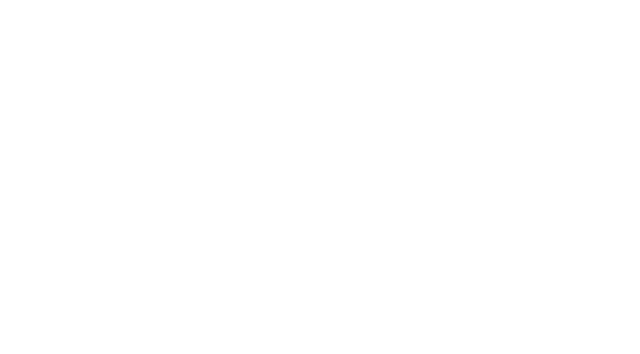
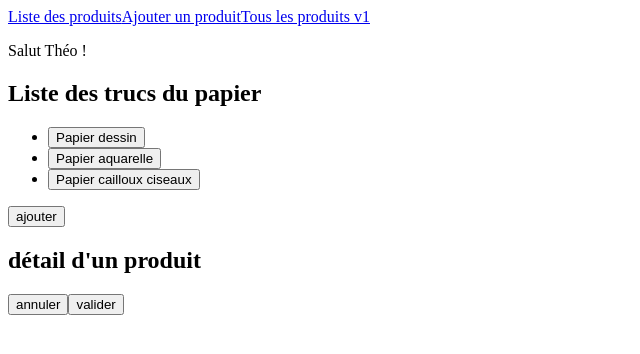
Before and after one commit to STM3900/projet-angular, an Angular app: page /all in a window 1280 px wide. Before the commit this address led to /. Shown: the top 354 px of the page, without its empty margins (0-640 px from the left). Built offline with nearby package versions, Linux system fonts and the light colour scheme.

Commit message:
partie 3 et 4 ok

```diff
--- a/src/app/app-routing.module.ts
+++ b/src/app/app-routing.module.ts
@@ -1,11 +1,13 @@
 import { NgModule } from '@angular/core';
 import { Routes, RouterModule } from '@angular/router';
 import { PaperListComponent } from './paper-list/paper-list.component';
+import { PaperComponent } from './paper/paper.component';
 import { ProduitComponent } from './produit/produit.component';
 
 const routes: Routes = [
   { path: '', component: PaperListComponent },
   { path: 'produit/:id', component: ProduitComponent },
+  { path: 'all', component: PaperComponent },
 ];
 
 @NgModule({
--- a/src/app/app.component.html
+++ b/src/app/app.component.html
@@ -1 +1,6 @@
+<nav>
+  <a routerLink="/">Liste des produits</a>
+  <a routerLink="/produit/0">Ajouter un produit</a>
+  <a routerLink="all">Tous les produits v1</a>
+</nav>
 <router-outlet></router-outlet>
--- a/src/app/paper-list/paper-list.component.html
+++ b/src/app/paper-list/paper-list.component.html
@@ -1,8 +1,6 @@
 <h2>Liste des trucs du papier</h2>
 <ul>
   <li *ngFor="let i of publicPaper">
-    <a [routerLink]="['/produit', i.id]"
-      >{{ i.id }}, {{ i.nom }}, {{ i.grammage }}, {{ i.couleur }}</a
-    >
+    <a [routerLink]="['/produit', i.id]">{{ i.id }}, {{ i.nom }}</a>
   </li>
 </ul>
--- a/src/app/paper/paper.component.html
+++ b/src/app/paper/paper.component.html
@@ -3,7 +3,7 @@
 <ul>
   <li *ngFor="let i of publicPaper">
     <button (click)="onSelect(i)">
-      {{ i.id }}, {{ i.nom }}, {{ i.grammage }}, {{ i.couleur }}
+      {{ i.nom }}
     </button>
   </li>
 </ul>
--- a/src/app/produit/produit.component.html
+++ b/src/app/produit/produit.component.html
@@ -1,3 +1,14 @@
+<div *ngIf="id == 0">
+  <h1>Ajouter un produit</h1>
+  <input type="text" placeholder="Nom" [(ngModel)]="formNom" />
+  <input type="text" placeholder="Texture" [(ngModel)]="formTexture" />
+  <input type="text" placeholder="Grammage" [(ngModel)]="formGrammage" />
+  <input type="text" placeholder="Couleur" [(ngModel)]="formCouleur" />
+  <button (click)="addProduct()">Ajouter !</button>
+</div>
+
+<div *ngIf="id > 0">
+  <div>
     <h1>Mon produit</h1>
     <ul>
       <li>{{ publicPaper.id }}</li>
@@ -6,12 +17,17 @@
       <li>{{ publicPaper.grammage }}</li>
       <li>{{ publicPaper.couleur }}</li>
     </ul>
+  </div>
   <button *ngIf="!idEdit" (click)="idEdit = !idEdit">Modifier</button>
   <div *ngIf="idEdit">
     <h2>Modification du papier</h2>
-  <input type="text" placeholder="Nom" />
-  <input type="text" placeholder="Texture" />
-  <input type="text" placeholder="Grammage" />
-  <input type="text" placeholder="Couleur" /> <br />
+    <input type="text" placeholder="Nom" [(ngModel)]="formNom" />
+    <input type="text" placeholder="Texture" [(ngModel)]="formTexture" />
+    <input type="text" placeholder="Grammage" [(ngModel)]="formGrammage" />
+    <input type="text" placeholder="Couleur" [(ngModel)]="formCouleur" /> <br />
+    <button (click)="editProduct()">Valider</button>
     <button (click)="idEdit = !idEdit">Annuler</button>
   </div>
+</div>
+<br /><br />
+<a routerLink="/">Retour au début</a>
--- a/src/app/produit/produit.component.ts
+++ b/src/app/produit/produit.component.ts
@@ -1,5 +1,6 @@
 import { Component, OnInit } from '@angular/core';
 import { ActivatedRoute, Router } from '@angular/router';
+import { Paper } from '../Model/paper';
 import { PaperServiceService } from '../services/paper-service.service';
 
 @Component({
@@ -11,6 +12,11 @@ export class ProduitComponent implements OnInit {
   public publicPaper;
   public id;
   public idEdit: false;
+
+  public formNom = '';
+  public formTexture = '';
+  public formGrammage = '';
+  public formCouleur = '';
 
   constructor(
     private _papiers: PaperServiceService,
@@ -24,4 +30,23 @@ export class ProduitComponent implements OnInit {
       this.publicPaper = this._papiers.getSinglePaper(this.id - 1);
     });
   }
+
+  editProduct() {
+    this.publicPaper.nom = this.formNom;
+    this.publicPaper.texture = this.formTexture;
+    this.publicPaper.grammage = this.formGrammage;
+    this.publicPaper.couleur = this.formCouleur;
+  }
+
+  addProduct() {
+    let newPaper = new Paper();
+    newPaper.id = this._papiers.getPapers().length + 1;
+    newPaper.nom = this.formNom;
+    newPaper.texture = this.formTexture;
+    newPaper.grammage = this.formGrammage;
+    newPaper.couleur = this.formCouleur;
+
+    this._papiers.addPaper(newPaper);
+    this._router.navigateByUrl('');
+  }
 }
--- a/src/app/services/paper-service.service.ts
+++ b/src/app/services/paper-service.service.ts
@@ -1,34 +1,38 @@
 import { Injectable } from '@angular/core';
 import { Paper } from '../Model/paper';
-
 @Injectable({
   providedIn: 'root',
 })
 export class PaperServiceService {
-  public papiers: Paper[] = [
-    {
-      id: 1,
-      nom: 'Canson feuille trop bien',
-      texture: 'oui',
-      grammage: '300g',
-      couleur: 'bleu',
-    },
-    {
-      id: 2,
-      nom: 'Non',
-      texture: 'oui',
-      grammage: '100g',
-      couleur: 'jsppp',
-    },
-    {
-      id: 3,
-      nom: 'Non',
-      texture: 'oui',
-      grammage: '8768452g',
-      couleur: 'aaaaaaaaaaaaaaa',
-    },
-  ];
+  //bip bip je suis l'appel API
+  private dataAPI = `{
+    "paper": [
+      {
+        "id": 1,
+        "nom": "Papier dessin",
+        "texture": "lisse",
+        "grammage": "100g",
+        "couleur": "noir"
+      },
+      {
+        "id": 2,
+        "nom": "Papier aquarelle",
+        "texture": "absorbante",
+        "grammage": "300g",
+        "couleur": "blanc"
+      },
+      {
+        "id": 3,
+        "nom": "Papier cailloux ciseaux",
+        "texture": "oui",
+        "grammage": "100g",
+        "couleur": "toutes"
+      }
+    ]
+  }
+  `;
 
+  public papiers: Paper[] = JSON.parse(this.dataAPI).paper;
   getPapers() {
     return this.papiers;
   }
@@ -41,5 +45,7 @@ export class PaperServiceService {
     return this.papiers[id];
   }
 
-  constructor() {}
+  constructor() {
+    console.log(this.papiers);
+  }
 }
--- a/tsconfig.json
+++ b/tsconfig.json
@@ -12,9 +12,6 @@
     "importHelpers": true,
     "target": "es2015",
     "module": "es2020",
-    "lib": [
-      "es2018",
-      "dom"
-    ]
+    "lib": ["es2018", "dom"]
   }
 }
```
Also changed, not shown: tsconfig.app.json (+2 -7 lines). Lines whose indentation alone changed are shown as unchanged.
